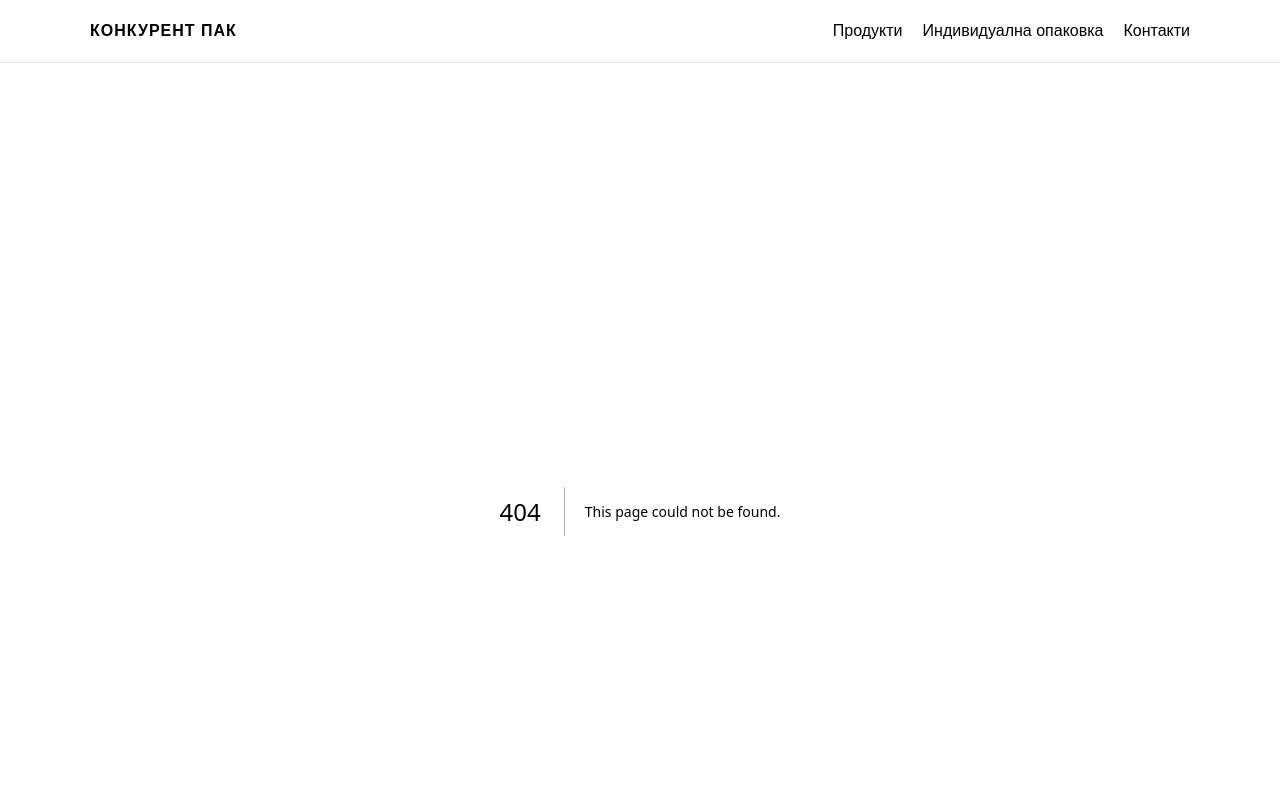
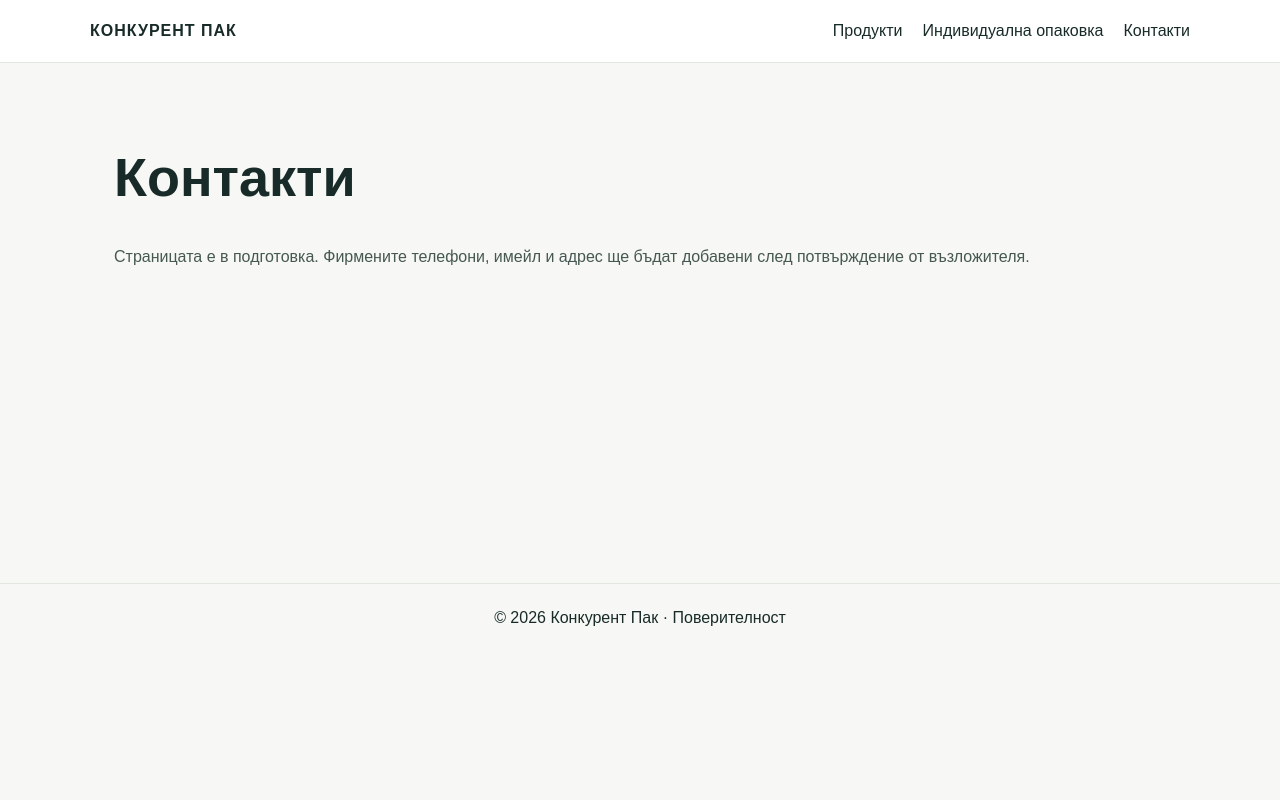
Before and after one commit to mitraniconsult-collab/Konkurentpak, a Next.js app: page /contact in a window 1280 px wide. Before the commit this address had no page. Shown: the top 800 px of the page. Built offline with nearby package versions, Linux system fonts and the light colour scheme.

Commit message:
feat: add initial Next.js storefront

```diff
--- /dev/null
+++ b/app/contact/page.tsx
@@ -0,0 +1,2 @@
+export const metadata={title:"Контакти"};
+export default function Contact(){return <><h1>Контакти</h1><p>Страницата е в подготовка. Фирмените телефони, имейл и адрес ще бъдат добавени след потвърждение от възложителя.</p></>}
```
